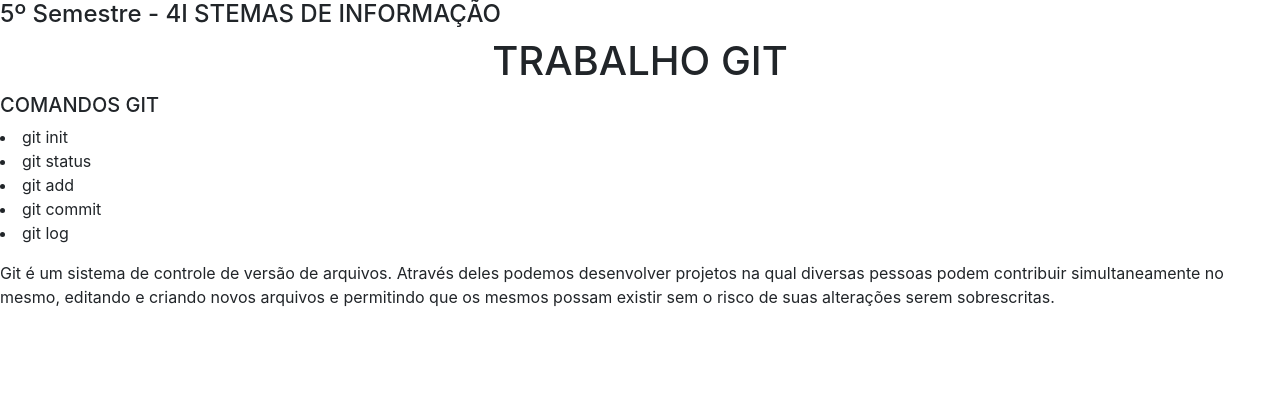
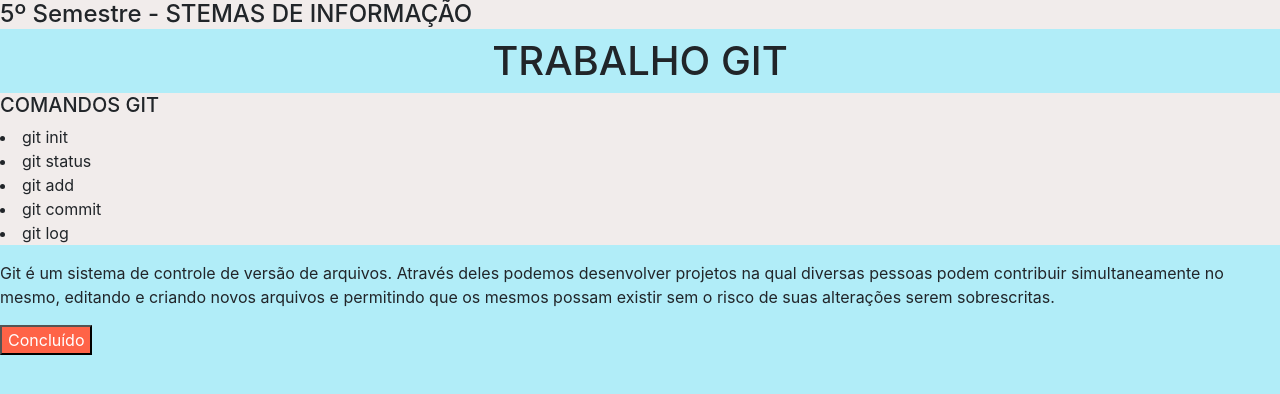
Before and after one commit to wcesarsn/TrabalhosUnifama, a plain HTML site: page Index.html in a window 1280 px wide. Drawn offline with nearby package versions, Linux system fonts and the light colour scheme.

Commit message:
Versão cores design

```diff
--- a/Index.html
+++ b/Index.html
@@ -5,15 +5,25 @@
     <meta name="viewport" content="width=device-width, initial-scale=1.0">
     <title>Trabalho Git</title>
     <link rel="stylesheet" href="https://stackpath.bootstrapcdn.com/bootstrap/4.4.1/css/bootstrap.min.css" integrity="sha384-Vkoo8x4CGsO3+Hhxv8T/Q5PaXtkKtu6ug5TOeNV6gBiFeWPGFN9MuhOf23Q9Ifjh" crossorigin="anonymous">
+    <style>
+        body {
+            background-color: rgb(177, 237, 248);
+        }
+        button {
+
+            background-color: tomato;
+            color: white;
+        }
+    </style>
 </head>
 <body>
-    <div>
-        <h4>5º Semestre - 4I    STEMAS DE INFORMAÇÃO</h4>
+    <div style="background-color: rgb(241, 236, 235);">
+        <h4>5º Semestre - STEMAS DE INFORMAÇÃO</h4>
     </div>
     <div>
         <H1 style="text-align: center;">TRABALHO GIT</H1>
     </div>
-    <div>
+    <div style="background-color: rgb(241, 236, 235);">
         <h5>COMANDOS GIT</h5>
         <li>git init</li>
         <li>git status</li>
@@ -25,6 +35,9 @@
     <div>
         <p>Git é um sistema de controle de versão de arquivos. Através deles podemos desenvolver projetos na qual diversas pessoas podem contribuir simultaneamente no mesmo, editando e criando novos arquivos e permitindo que os mesmos possam existir sem o risco de suas alterações serem sobrescritas.</p>
     </div>
+    <div>
+        <button>Concluído</button>
+    </div>
 
 </body>
 </html>
```
